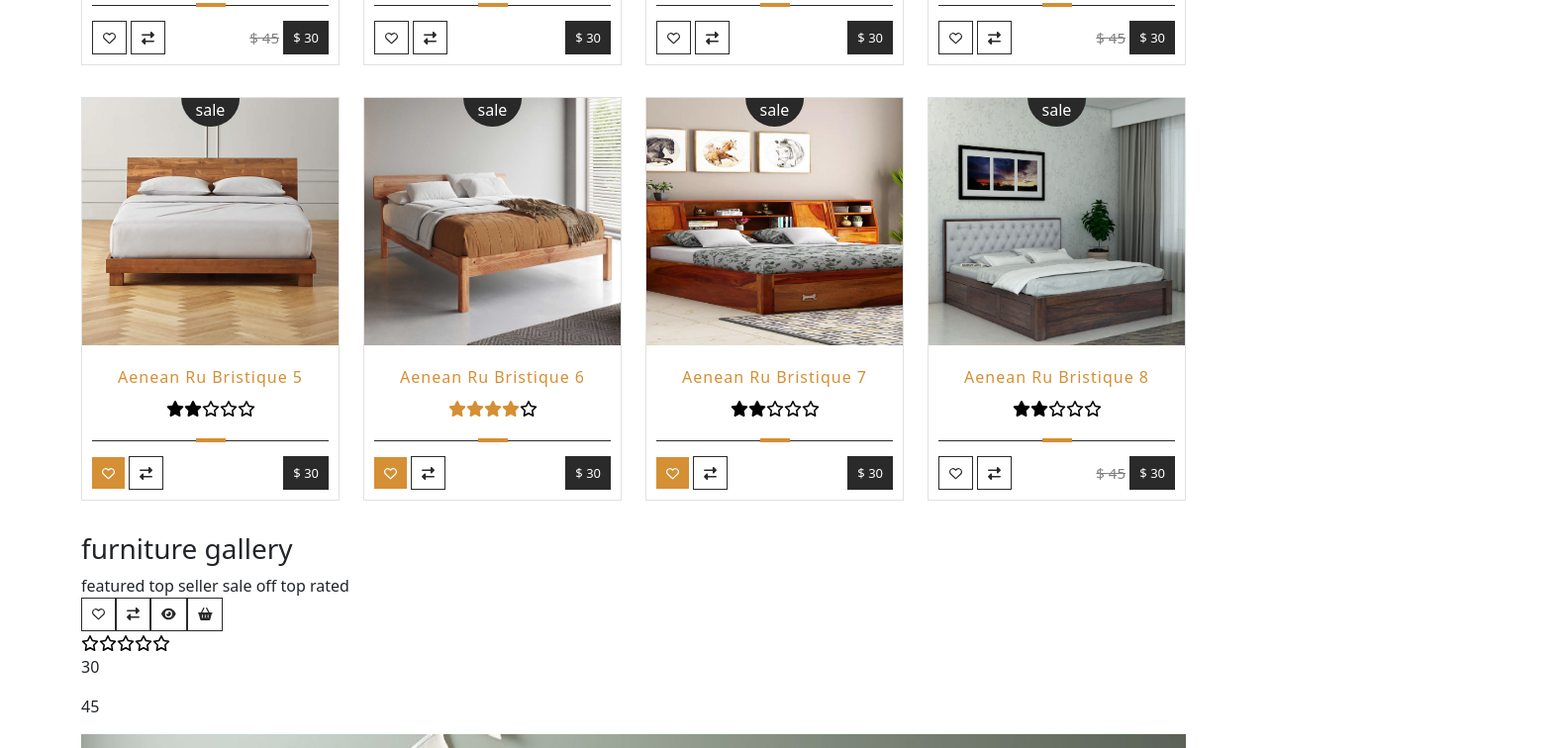
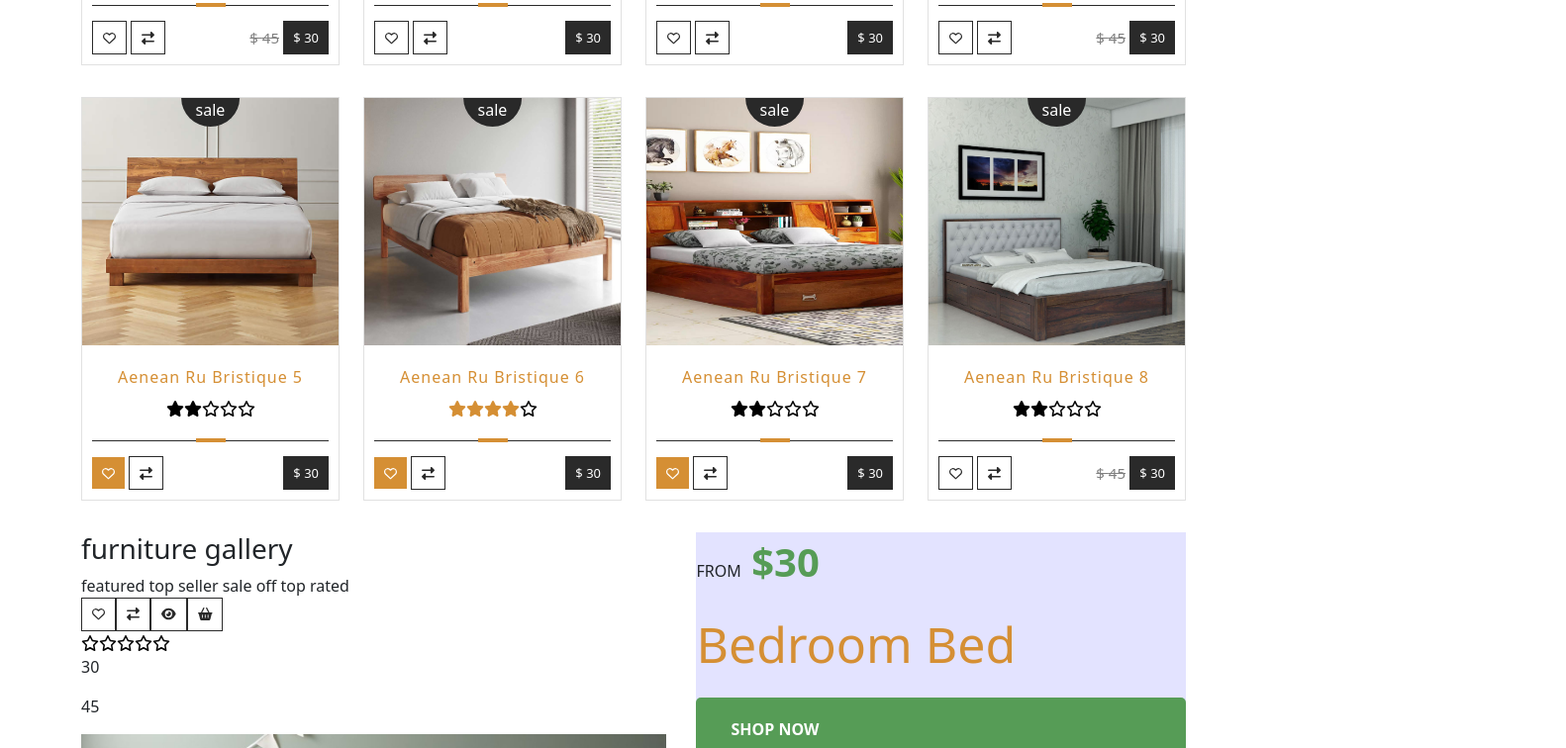
Before and after one commit to DawSeg/furnitureShop, a React (Create React App) app: page / in a window 1280 px wide. Shown: the part 2044-2800 px from the top of the page at 99% size, 1582 px wide, since content can reach past the window. Built offline with nearby package versions, Linux system fonts and the light colour scheme.

Commit message:
addGalleryStylesStep1

```diff
--- a/src/components/features/Gallery/Gallery.js
+++ b/src/components/features/Gallery/Gallery.js
@@ -19,6 +19,7 @@ import 'swiper/css/thumbs';
 const Gallery = () => {
   const products = useSelector(getAll);
   const [thumbsSwiper, setThumbsSwiper] = useState(null);
+
   return (
     <Container>
       <div className={styles.gallery}>
@@ -61,11 +62,12 @@ const Gallery = () => {
                 '--swiper-navigation-color': '#fff',
                 '--swiper-pagination-color': '#fff',
               }}
+              loop={true}
               spaceBetween={10}
               navigation={true}
               thumbs={{ swiper: thumbsSwiper }}
               modules={[FreeMode, Navigation, Thumbs]}
-              className="mySwiper2"
+              className={styles.swiper}
             >
               {products.map((product, index) => (
                 <SwiperSlide key={index}>
@@ -76,12 +78,13 @@ const Gallery = () => {
             </Swiper>
             <Swiper
               onSwiper={setThumbsSwiper}
+              loop={true}
               spaceBetween={10}
-              slidesPerView={4}
+              slidesPerView={8}
               freeMode={true}
               watchSlidesProgress={true}
               modules={[FreeMode, Navigation, Thumbs]}
-              className="mySwiper"
+              className={styles.swiper2}
             >
               {products.map((product, index) => (
                 <SwiperSlide key={index}>
@@ -92,12 +95,14 @@ const Gallery = () => {
           </div>
         </div>
         <div className={styles.rightSide}>
-          <img src={products[1].image}></img>
-          <p className={styles.price}>from
-            <span>{products[0].price}</span>
-          </p>
-          <p>bedroom bed</p>
-          <Button className={styles.shopNow}>shop now</Button>
+          <div className={styles.description}>
+            <p className={styles.price}>FROM
+              <span> ${products[0].price}</span>
+            </p>
+            <p className={styles.title}>Bedroom Bed</p>
+            <Button className={styles.shopNow}>shop now</Button>
+          </div>
+          <img src={products[29].image} alt={products[29].name}></img>
         </div>
       </div>
     </Container>
--- a/src/components/features/Gallery/Gallery.module.scss
+++ b/src/components/features/Gallery/Gallery.module.scss
@@ -1,7 +1,65 @@
 @import '../../../styles/settings.scss';
 
 .gallery {
-  // Twoje inne style...
+  height: 550px;
+  display: flex;
+
+  .rightSide {
+    width: 47%;
+    background-color: $blue;
+    margin-left: 30px;
+
+    .description {
+      display: flex;
+      flex-direction: column;
+    }
+
+    img {
+
+      height: 300px;
+      width: auto;
+      bottom: 10%;
+      right: 10%;
+    }
+
+    .shopNow {
+
+      top: 30%;
+      left: 10%;
+      color: $alt-text-color;
+      background-color: $green;
+      padding: 20px 35px;
+      border-radius: 5px;
+      text-transform: uppercase;
+      font-weight: 600;
+    }
+
+    p {
+
+
+      &.price {
+
+        span {
+          color: $green;
+          font-size: 40px;
+          font-weight: 700;
+        }
+      }
+
+      &.title {
+        color: $primary;
+        font-size: 50px;
+      }
+    }
+  }
+
+  .leftSide {
+    width: 53%;
+
+    .swiper {
+      height: 450px;
+    }
+  }
 
   .swiper-button-prev,
   .swiper-button-next {
--- a/src/styles/settings.scss
+++ b/src/styles/settings.scss
@@ -10,6 +10,7 @@ $light-gray: rgb(124, 124, 124);
 $dark-gray-opacity: rgba(54, 54, 54, 0.7);
 $pink: rgb(255, 240, 237);
 $blue: rgb(227, 227, 255);
+$green: rgb(86, 156, 86);
 
 //USED VARIABLES
 $header-topbar-bg: $gray;
```
